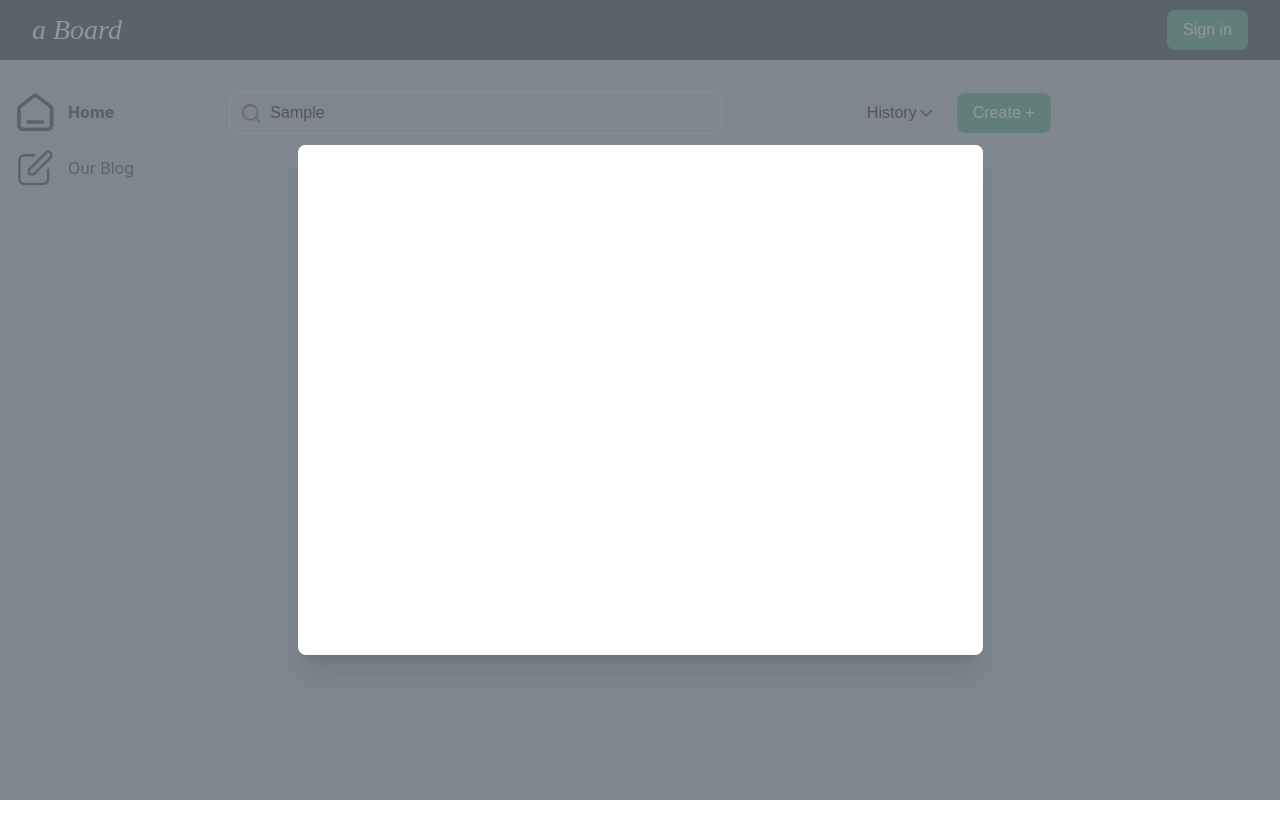
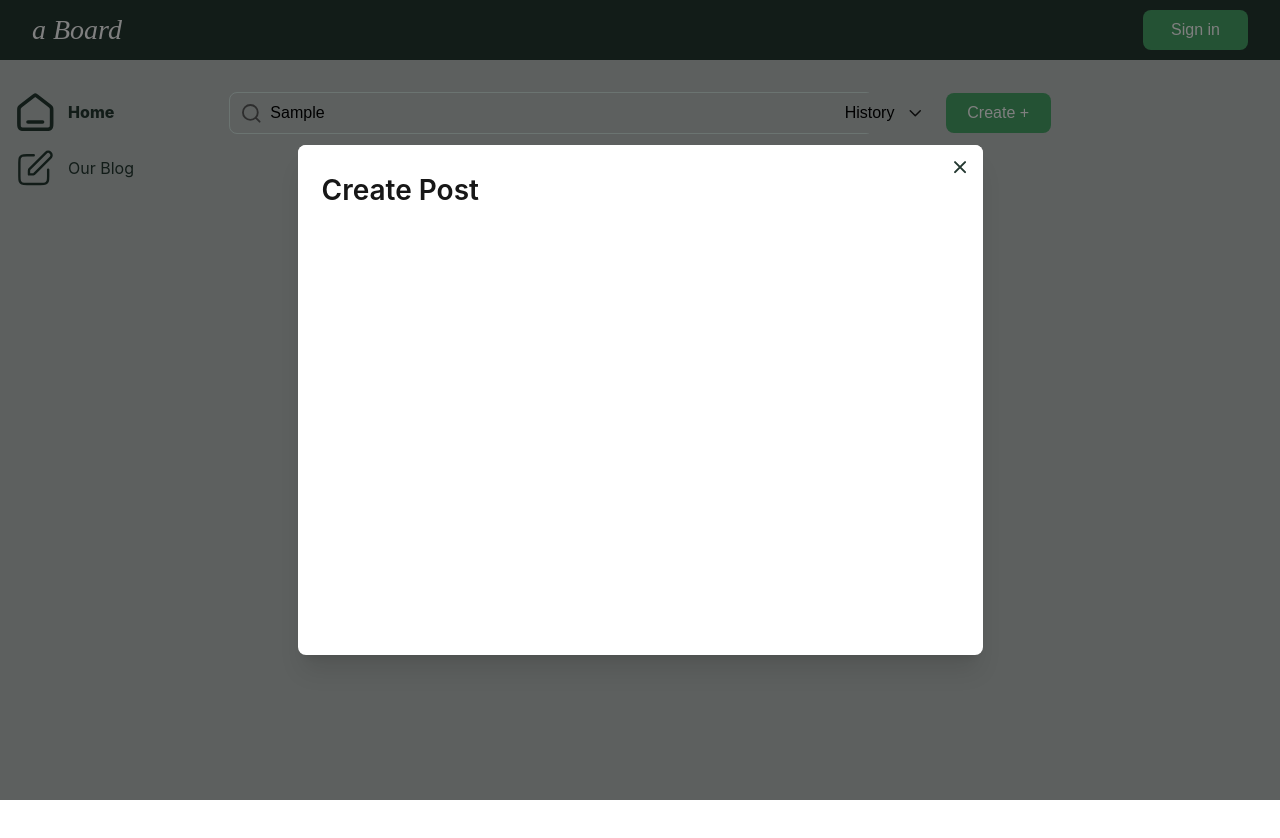
Before and after one commit to winddinaa/exam-datawow, a Next.js app: page / in a window 1280 px wide. Both pictures are taken after typing "Sample" into the empty fields and a click on the button "Create +". Shown: the top 838 px of the page. Built offline with nearby package versions, Linux system fonts and the light colour scheme; a web font is replaced by a local one.

Commit message:
Refactor: search section

```diff
--- a/output.css
+++ b/output.css
@@ -599,6 +599,14 @@ video {
   top: 0px;
 }
 
+.right-4 {
+  right: 1rem;
+}
+
+.top-4 {
+  top: 1rem;
+}
+
 .z-10 {
   z-index: 10;
 }
@@ -626,6 +634,10 @@ video {
 
 .mt-3 {
   margin-top: 0.75rem;
+}
+
+.ml-auto {
+  margin-left: auto;
 }
 
 .block {
@@ -699,6 +711,10 @@ video {
   height: 90vh;
 }
 
+.h-6 {
+  height: 1.5rem;
+}
+
 .min-h-screen {
   min-height: 100vh;
 }
@@ -767,8 +783,28 @@ video {
   width: 98vw;
 }
 
+.w-6 {
+  width: 1.5rem;
+}
+
+.w-\[20\%\] {
+  width: 20%;
+}
+
+.w-\[40\%\] {
+  width: 40%;
+}
+
+.w-\[30\%\] {
+  width: 30%;
+}
+
 .min-w-\[150\] {
   min-width: 150;
+}
+
+.min-w-\[105px\] {
+  min-width: 105px;
 }
 
 .max-w-\[200\] {
@@ -781,6 +817,34 @@ video {
 
 .max-w-md {
   max-width: 28rem;
+}
+
+.max-w-\[60\%\] {
+  max-width: 60%;
+}
+
+.max-w-\[700\%\] {
+  max-width: 700%;
+}
+
+.max-w-\[70\%\] {
+  max-width: 70%;
+}
+
+.max-w-\[80\%\] {
+  max-width: 80%;
+}
+
+.max-w-\[10\%\] {
+  max-width: 10%;
+}
+
+.max-w-\[20\%\] {
+  max-width: 20%;
+}
+
+.max-w-\[100\%\] {
+  max-width: 100%;
 }
 
 .flex-1 {
@@ -831,6 +895,10 @@ video {
 
 .items-center {
   align-items: center;
+}
+
+.justify-end {
+  justify-content: flex-end;
 }
 
 .justify-center {
@@ -1003,6 +1071,22 @@ video {
   background-color: rgb(255 255 255 / var(--tw-bg-opacity, 1));
 }
 
+.bg-brand-base-black\/75 {
+  background-color: rgb(0 0 0 / 0.75);
+}
+
+.bg-brand-base-black\/70 {
+  background-color: rgb(0 0 0 / 0.7);
+}
+
+.bg-brand-base-black\/60 {
+  background-color: rgb(0 0 0 / 0.6);
+}
+
+.bg-brand-base-black\/50 {
+  background-color: rgb(0 0 0 / 0.5);
+}
+
 .object-cover {
   -o-object-fit: cover;
      object-fit: cover;
@@ -1107,6 +1191,10 @@ video {
 
 .text-center {
   text-align: center;
+}
+
+.text-right {
+  text-align: right;
 }
 
 .font-castoro {
@@ -1287,6 +1375,11 @@ video {
   background-color: rgb(239 68 68 / var(--tw-bg-opacity, 1));
 }
 
+.hover\:text-gray-800:hover {
+  --tw-text-opacity: 1;
+  color: rgb(31 41 55 / var(--tw-text-opacity, 1));
+}
+
 .data-\[closed\]\:translate-x-full[data-closed] {
   --tw-translate-x: 100%;
   transform: translate(var(--tw-translate-x), var(--tw-translate-y)) rotate(var(--tw-rotate)) skewX(var(--tw-skew-x)) skewY(var(--tw-skew-y)) scaleX(var(--tw-scale-x)) scaleY(var(--tw-scale-y));
--- a/src/component/Input/SelectInput.tsx
+++ b/src/component/Input/SelectInput.tsx
@@ -19,7 +19,7 @@ const SelectInput = ({
         <Field
           as="select"
           name={name}
-          className="block w-full pl-4 pr-4 py-2 border rounded-[8px] text-brand-base-black text-sm appearance-none bg-brand-grey-100 border-none"
+          className="block w-full pl-4 pr-4 py-2 border rounded-[8px] text-brand-base-black text-sm appearance-none bg-brand-grey-100 border-none min-w-[105px]"
         >
           {options.map((option) => (
             <option key={option.value} value={option.value}>
--- a/src/component/common/Button.tsx
+++ b/src/component/common/Button.tsx
@@ -5,7 +5,7 @@ interface ButtonProps extends React.ButtonHTMLAttributes<HTMLButtonElement> {}
 const Button: React.FC<ButtonProps> = ({ title, ...props }) => {
   return (
     <button
-      className="bg-brand-success text-white px-4 py-2 rounded-[8px] "
+      className="bg-brand-success text-white px-4 py-2 rounded-[8px] min-w-[105px] "
       {...props}
     >
       {title}
--- a/src/component/common/Modal.tsx
+++ b/src/component/common/Modal.tsx
@@ -9,14 +9,21 @@ import {
 } from "@headlessui/react";
 import { useSelector } from "react-redux";
 import { RootState } from "@/app/store";
+import CloseIcon from "../icon/closeIcon";
 
 interface ModalProps {
   children?: ReactNode;
   open: boolean;
   onClose?: (value: boolean) => void;
+  showCloseIcon?: boolean;
 }
 
-const Modal = ({ open = true, onClose = () => {}, children }: ModalProps) => {
+const Modal = ({
+  open = true,
+  onClose = () => {},
+  showCloseIcon = true,
+  children,
+}: ModalProps) => {
   const isLargeScreen = useSelector(
     (state: RootState) => state.screenSize.isLargeScreen
   );
@@ -25,7 +32,7 @@ const Modal = ({ open = true, onClose = () => {}, children }: ModalProps) => {
     <Dialog open={open} onClose={onClose} className="relative z-10">
       <DialogBackdrop
         transition
-        className="fixed inset-0 bg-gray-500/75 transition-opacity data-[closed]:opacity-0 data-[enter]:duration-300 data-[leave]:duration-200 data-[enter]:ease-out data-[leave]:ease-in"
+        className="fixed inset-0 bg-brand-base-black/50 transition-opacity data-[closed]:opacity-0 data-[enter]:duration-300 data-[leave]:duration-200 data-[enter]:ease-out data-[leave]:ease-in"
       />
 
       <div className="fixed inset-0 z-10 w-screen overflow-y-auto">
@@ -35,7 +42,16 @@ const Modal = ({ open = true, onClose = () => {}, children }: ModalProps) => {
             className={`relative transform overflow-hidden rounded-lg bg-white text-left shadow-xl transition-all data-[closed]:translate-y-4 data-[closed]:opacity-0 data-[enter]:duration-300 data-[leave]:duration-200 data-[enter]:ease-out data-[leave]:ease-in sm:my-8 sm:w-full sm:max-w-lg data-[closed]:sm:translate-y-0 data-[closed]:sm:scale-95
             ${isLargeScreen ? "sm:min-w-[685px] sm:min-h-[510px]" : "w-[98vw] h-[90vh]"}`}
           >
-            <div className="bg-white px-4 pb-4 pt-5 sm:p-6 sm:pb-4">
+            {showCloseIcon && (
+              <button
+                onClick={() => onClose(false)}
+                className="absolute top-4 right-4 text-gray-500 hover:text-gray-800"
+              >
+                <CloseIcon />
+              </button>
+            )}
+
+            <div className="bg-white px-4 pb-4 pt-5 sm:p-6 sm:pb-4 ">
               {children}
             </div>
           </DialogPanel>
--- /dev/null
+++ b/src/component/features/home/form/CreateForm.tsx
@@ -0,0 +1,56 @@
+"use client";
+
+import React, { useMemo } from "react";
+import { useDispatch } from "react-redux";
+import { Formik, Form } from "formik";
+import { useRouter } from "next/navigation";
+
+import Button from "@/component/common/Button";
+import { requestLogin } from "@/reduxs/auth/authSlice";
+import { AppDispatch } from "@/app/store";
+import TextInput from "@/component/Input/TextInput";
+
+const CreatePostForm = () => {
+  const dispatch: AppDispatch = useDispatch();
+  const router = useRouter();
+  const filedLogin = useMemo(
+    () => [
+      {
+        name: "username",
+        Component: TextInput,
+        placeholder: "username",
+      },
+    ],
+    []
+  );
+
+  // const apiLogin: {
+  //   method: string;
+  //   url: string;
+  // } = {
+  //   method: "POST",
+  //   url: "users/login",
+  // };
+
+  return (
+    <Formik
+      initialValues={{ username: "" }}
+      onSubmit={async (values) => {
+        // await dispatch(requestLogin({ ...apiLogin, data: values }));
+        // router.push("/");
+      }}
+    >
+      {({ values }) => (
+        <Form>
+          <div className="flex  items-center h-full">
+            <p className="font-inter text-lg font-semibold mb-5 lg:text-xl">
+              Create Post
+            </p>
+          </div>
+        </Form>
+      )}
+    </Formik>
+  );
+};
+
+export default CreatePostForm;
--- a/src/component/features/home/index.tsx
+++ b/src/component/features/home/index.tsx
@@ -11,6 +11,8 @@ import DownIcon from "@/component/icon/downIcon";
 import Button from "@/component/common/Button";
 import Modal from "@/component/common/Modal";
 import { setModal } from "@/reduxs/home/homeSlice";
+import CreatePostForm from "./form/CreateForm";
+import { OCommunity } from "@/utils/constants/option";
 
 const HomePage = () => {
   const dispatch = useDispatch();
@@ -19,18 +21,22 @@ const HomePage = () => {
   );
   const homeReducer = useSelector((state: RootState) => state.home);
   return (
-    <div className="min-h-screen  ">
+    <div className="min-h-screen">
       <Formik
         initialValues={{ search: "" }}
         onSubmit={(values) => console.log(values)}
       >
         {() => (
           <Form>
-            <div
-              className={`flex justify-between items-start w-full gap-3 items-center`}
-            >
-              <Modal open={homeReducer.openModal}></Modal>
-              <div className={`${isLargeScreen ? "w-3/5" : "w-1/7"}`}>
+            <div className="flex  items-center gap-3">
+              <Modal open={homeReducer.openModal}>
+                <CreatePostForm />
+              </Modal>
+
+              {/* TextInput */}
+              <div
+                className={`flex-1 ${isLargeScreen ? " max-w-[80%]" : "justify-between  max-w-[20%]"}`}
+              >
                 {isLargeScreen ? (
                   <TextInput
                     name="search"
@@ -45,23 +51,18 @@ const HomePage = () => {
                 )}
               </div>
 
-              <div className="flex gap-3 w-auto">
-                <div className={`${isLargeScreen ? "w-1/2" : "w-3/7"}`}>
+              {/* SelectInput and Button */}
+              <div
+                className={`flex gap-3 ${isLargeScreen ? "w-[20%]" : "w-full"} justify-end `}
+              >
+                <div>
                   <SelectInput
                     name="community"
-                    options={[
-                      { value: "History", label: "History" },
-                      { value: "Food", label: "Food" },
-                      { value: "Pets", label: "Pets" },
-                      { value: "Health", label: "Health" },
-                      { value: "Fashion", label: "Fashion" },
-                      { value: "Exercise", label: "Exercise" },
-                      { value: "Others", label: "Others" },
-                    ]}
+                    options={OCommunity}
                     icon={<DownIcon />}
                   />
                 </div>
-                <div className={`${isLargeScreen ? "w-1/2" : "w-3/7"}`}>
+                <div>
                   <Button
                     title="Create +"
                     onClick={() => dispatch(setModal(true))}
--- a/src/component/features/login/form/LoginForm.tsx
+++ b/src/component/features/login/form/LoginForm.tsx
@@ -48,7 +48,7 @@ const LoginForm = () => {
         >
           {({ values }) => (
             <Form>
-              <p className="font-inter text-lg font-normal italic text-white mb-5 lg:text-xl">
+              <p className="font-inter text-lg font-normal text-white mb-5 lg:text-xl">
                 Sign in
               </p>
               <div className="grid grid-cols-1 gap-4">
--- /dev/null
+++ b/src/component/icon/closeIcon.tsx
@@ -0,0 +1,28 @@
+import React from "react";
+
+const CloseIcon = ({
+  stroke = "#243831",
+}: {
+  className?: string;
+  stroke?: string;
+}) => {
+  return (
+    <svg
+      width="13"
+      height="13"
+      viewBox="0 0 13 13"
+      fill="none"
+      xmlns="http://www.w3.org/2000/svg"
+    >
+      <path
+        d="M11.0459 1.1416L1.0459 11.1416M1.0459 1.1416L11.0459 11.1416"
+        stroke={stroke}
+        strokeWidth="2"
+        strokeLinecap="round"
+        strokeLinejoin="round"
+      />
+    </svg>
+  );
+};
+
+export default CloseIcon;
--- a/src/component/icon/downIcon.tsx
+++ b/src/component/icon/downIcon.tsx
@@ -1,12 +1,6 @@
 import React from "react";
 
-const DownIcon = ({
-  className,
-  stroke = "#5B5B5B",
-}: {
-  className?: string;
-  stroke?: string;
-}) => {
+const DownIcon = ({}: { className?: string; stroke?: string }) => {
   return (
     <svg
       width="13"
--- /dev/null
+++ b/src/utils/constants/option.ts
@@ -0,0 +1,9 @@
+export const OCommunity = [
+  { value: "History", label: "History" },
+  { value: "Food", label: "Food" },
+  { value: "Pets", label: "Pets" },
+  { value: "Health", label: "Health" },
+  { value: "Fashion", label: "Fashion" },
+  { value: "Exercise", label: "Exercise" },
+  { value: "Others", label: "Others" },
+];
```
